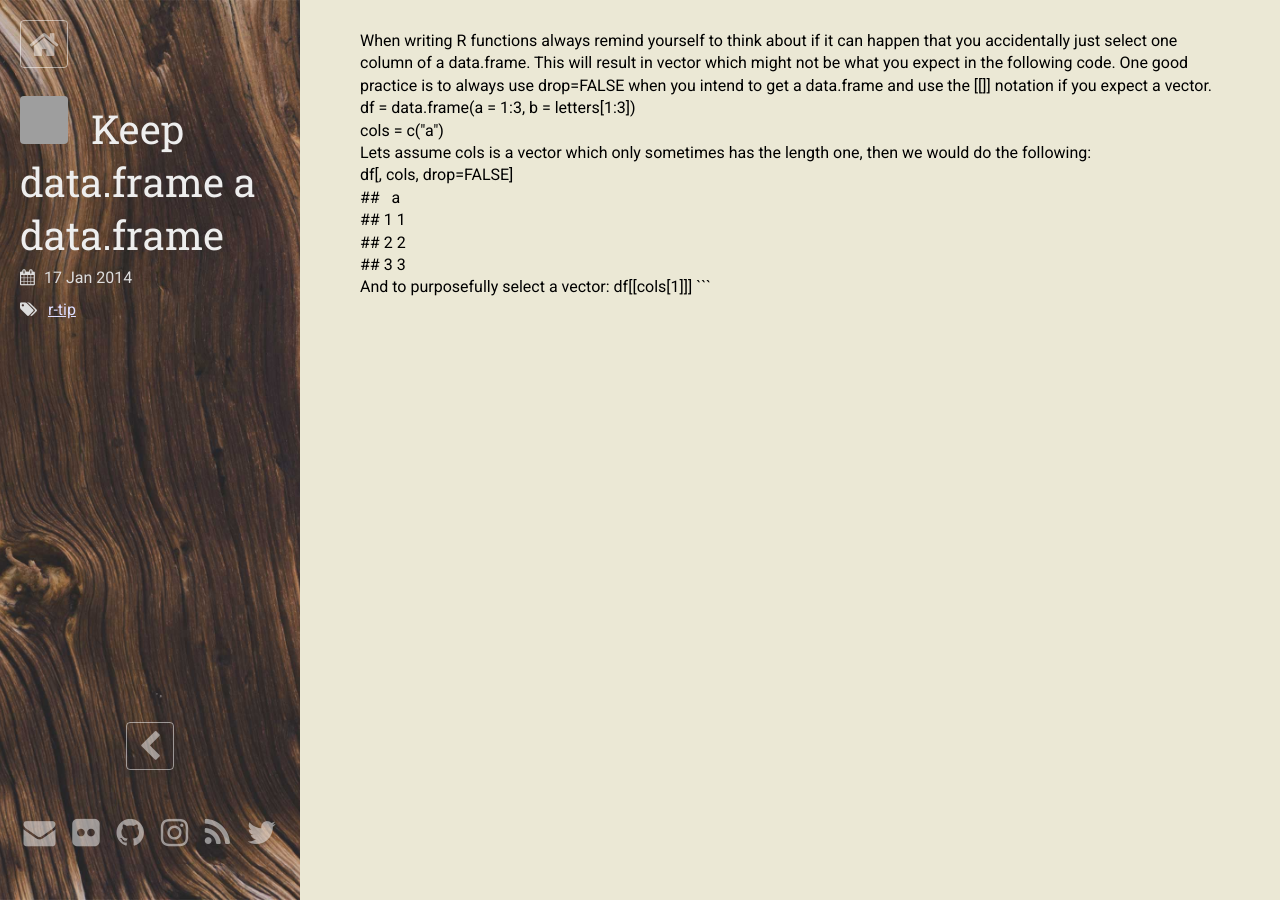
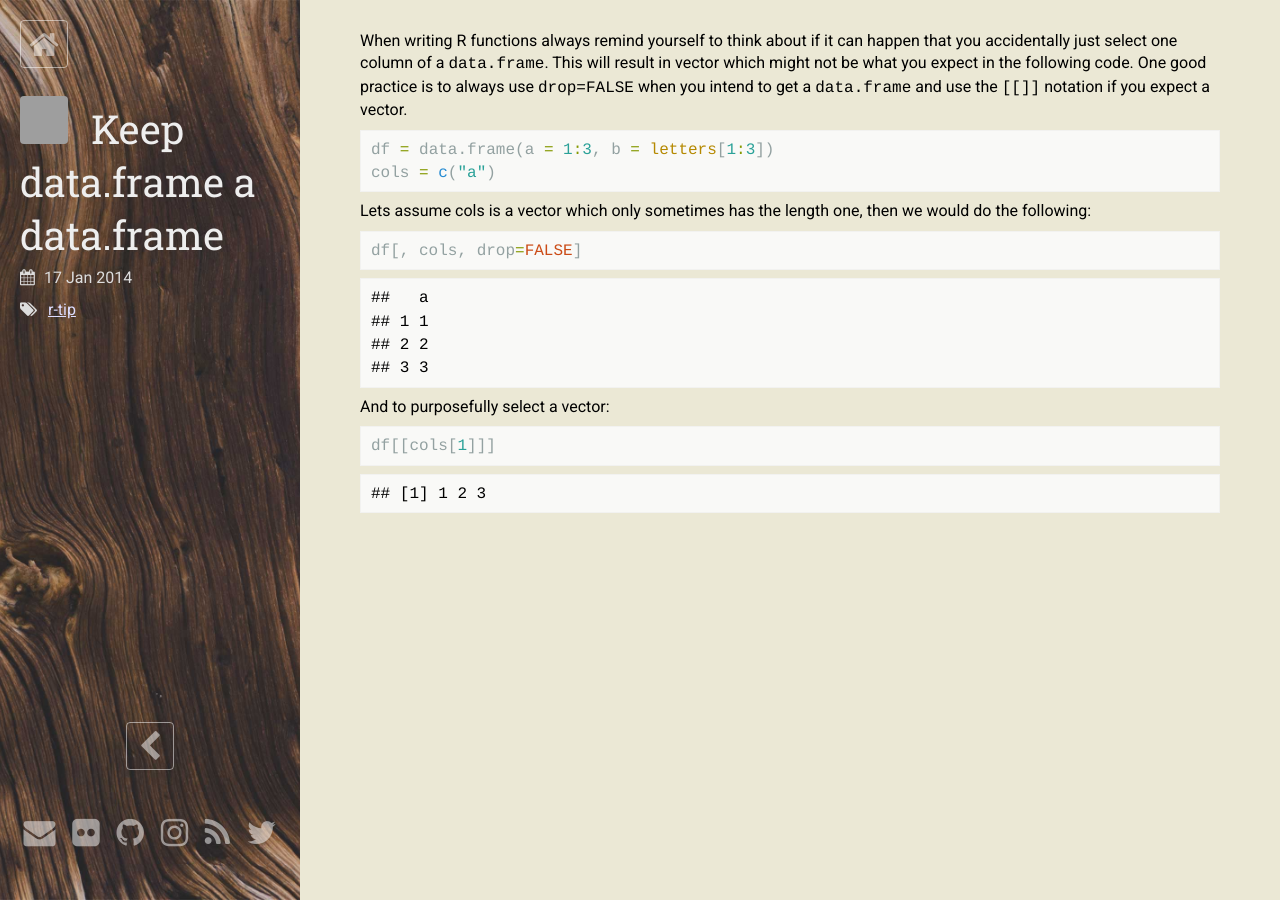
Before and after one commit to jakob-r/jakob-r.github.com, a Jekyll site: the page built from _posts/2014-01-17-kepp-data.frame-a-data.frame.md, in a window 1280 px wide. Built offline with Jekyll 4.4.1, drawn with Linux system fonts in a browser that asks for light colours; nearby versions of some CDN libraries; grey boxes are pictures that could not be loaded.

Commit message:
use scss and more

````diff
--- a/_config.yml
+++ b/_config.yml
@@ -24,3 +24,5 @@
 exclude:
   - knit2md
   - _source
+sass:
+  style: :compressed
--- a/_includes/meta.html
+++ b/_includes/meta.html
@@ -1,11 +1,9 @@
 	<meta charset="utf-8">
 	<meta http-equiv="X-UA-Compatible" content="IE=edge">
 	<meta name="viewport" content="width=device-width, initial-scale=1">
-	<link rel="stylesheet" href="/css/reset.css">
+	<link rel="stylesheet" href="/style.css">
 	<!-- Font Awsome -->
 	<link href="https://maxcdn.bootstrapcdn.com/font-awesome/4.6.3/css/font-awesome.min.css" rel="stylesheet" integrity="sha384-T8Gy5hrqNKT+hzMclPo118YTQO6cYprQmhrYwIiQ/3axmI1hQomh7Ud2hPOy8SP1" crossorigin="anonymous">
-	<!-- Own Modifications -->
-	<link rel="stylesheet" href="/css/custom.css">
 	<!-- Font -->
 	<link href="https://fonts.googleapis.com/css?family=Roboto|Roboto+Slab" rel="stylesheet">
 	<!-- RSS -->
--- a/_posts/2014-01-17-kepp-data.frame-a-data.frame.md
+++ b/_posts/2014-01-17-kepp-data.frame-a-data.frame.md
@@ -27,5 +27,13 @@
 ## 3 3
 {% endhighlight %}
 And to purposefully select a vector:
+
+{% highlight r %}
 df[[cols[1]]]
-```
+{% endhighlight %}
+
+
+
+{% highlight text %}
+## [1] 1 2 3
+{% endhighlight %}
--- a/css/custom.css
+++ b/_sass/_custom.scss
@@ -196,6 +196,27 @@
   color: #aa2e00;
 }
 
+/* content posts */
+article.post div.entry p img, #content p img {
+  display: block;
+  margin-right: auto;
+  margin-left: auto;
+  max-width: 95%;
+  border: solid thin #aaa;
+  background-color: #fff;
+}
+
+article.post div.entry p img:active, #content p img:active {
+  position: fixed;
+  margin-right: auto;
+  margin-left: auto;
+  top: 10px;
+  width: 95%;
+  max-height: 95%;
+  left: 10px;
+  z-index: 9999;
+}
+
 
 /* big screens */
 @media screen and (min-width: 961px), screen and (min-height: 501px){
--- /dev/null
+++ b/_sass/_highlights.scss
@@ -0,0 +1,81 @@
+
+.highlight {
+  background-color: #f9f9f7;
+  padding: 7px 7px 7px 10px;
+  border: 1px solid #f2f2f0;
+  margin: 0.5em 0;
+  overflow: auto;
+}
+
+code {
+  font-family:'Fira Mono','Courier', monospace;
+}
+
+.highlight .c { color: #586E75 } /* Comment */
+.highlight .err { color: #93A1A1 } /* Error */
+.highlight .g { color: #93A1A1 } /* Generic */
+.highlight .k { color: #859900 } /* Keyword */
+.highlight .l { color: #93A1A1 } /* Literal */
+.highlight .n { color: #93A1A1 } /* Name */
+.highlight .o { color: #859900 } /* Operator */
+.highlight .x { color: #CB4B16 } /* Other */
+.highlight .p { color: #93A1A1 } /* Punctuation */
+.highlight .cm { color: #586E75 } /* Comment.Multiline */
+.highlight .cp { color: #859900 } /* Comment.Preproc */
+.highlight .c1 { color: #586E75 } /* Comment.Single */
+.highlight .cs { color: #859900 } /* Comment.Special */
+.highlight .gd { color: #2AA198 } /* Generic.Deleted */
+.highlight .ge { color: #93A1A1; font-style: italic } /* Generic.Emph */
+.highlight .gr { color: #DC322F } /* Generic.Error */
+.highlight .gh { color: #CB4B16 } /* Generic.Heading */
+.highlight .gi { color: #859900 } /* Generic.Inserted */
+.highlight .go { color: #93A1A1 } /* Generic.Output */
+.highlight .gp { color: #93A1A1 } /* Generic.Prompt */
+.highlight .gs { color: #93A1A1; font-weight: bold } /* Generic.Strong */
+.highlight .gu { color: #CB4B16 } /* Generic.Subheading */
+.highlight .gt { color: #93A1A1 } /* Generic.Traceback */
+.highlight .kc { color: #CB4B16 } /* Keyword.Constant */
+.highlight .kd { color: #268BD2 } /* Keyword.Declaration */
+.highlight .kn { color: #859900 } /* Keyword.Namespace */
+.highlight .kp { color: #859900 } /* Keyword.Pseudo */
+.highlight .kr { color: #268BD2 } /* Keyword.Reserved */
+.highlight .kt { color: #DC322F } /* Keyword.Type */
+.highlight .ld { color: #93A1A1 } /* Literal.Date */
+.highlight .m { color: #2AA198 } /* Literal.Number */
+.highlight .s { color: #2AA198 } /* Literal.String */
+.highlight .na { color: #93A1A1 } /* Name.Attribute */
+.highlight .nb { color: #B58900 } /* Name.Builtin */
+.highlight .nc { color: #268BD2 } /* Name.Class */
+.highlight .no { color: #CB4B16 } /* Name.Constant */
+.highlight .nd { color: #268BD2 } /* Name.Decorator */
+.highlight .ni { color: #CB4B16 } /* Name.Entity */
+.highlight .ne { color: #CB4B16 } /* Name.Exception */
+.highlight .nf { color: #268BD2 } /* Name.Function */
+.highlight .nl { color: #93A1A1 } /* Name.Label */
+.highlight .nn { color: #93A1A1 } /* Name.Namespace */
+.highlight .nx { color: #555 } /* Name.Other */
+.highlight .py { color: #93A1A1 } /* Name.Property */
+.highlight .nt { color: #268BD2 } /* Name.Tag */
+.highlight .nv { color: #268BD2 } /* Name.Variable */
+.highlight .ow { color: #859900 } /* Operator.Word */
+.highlight .w { color: #93A1A1 } /* Text.Whitespace */
+.highlight .mf { color: #2AA198 } /* Literal.Number.Float */
+.highlight .mh { color: #2AA198 } /* Literal.Number.Hex */
+.highlight .mi { color: #2AA198 } /* Literal.Number.Integer */
+.highlight .mo { color: #2AA198 } /* Literal.Number.Oct */
+.highlight .sb { color: #586E75 } /* Literal.String.Backtick */
+.highlight .sc { color: #2AA198 } /* Literal.String.Char */
+.highlight .sd { color: #93A1A1 } /* Literal.String.Doc */
+.highlight .s2 { color: #2AA198 } /* Literal.String.Double */
+.highlight .se { color: #CB4B16 } /* Literal.String.Escape */
+.highlight .sh { color: #93A1A1 } /* Literal.String.Heredoc */
+.highlight .si { color: #2AA198 } /* Literal.String.Interpol */
+.highlight .sx { color: #2AA198 } /* Literal.String.Other */
+.highlight .sr { color: #DC322F } /* Literal.String.Regex */
+.highlight .s1 { color: #2AA198 } /* Literal.String.Single */
+.highlight .ss { color: #2AA198 } /* Literal.String.Symbol */
+.highlight .bp { color: #268BD2 } /* Name.Builtin.Pseudo */
+.highlight .vc { color: #268BD2 } /* Name.Variable.Class */
+.highlight .vg { color: #268BD2 } /* Name.Variable.Global */
+.highlight .vi { color: #268BD2 } /* Name.Variable.Instance */
+.highlight .il { color: #2AA198 } /* Literal.Number.Integer.Long */
--- /dev/null
+++ b/_sass/_reset.scss
@@ -0,0 +1,53 @@
+
+/***************/
+/* MEYER RESET */
+/***************/
+
+html, body, div, span, applet, object, iframe,
+h1, h2, h3, h4, h5, h6, p, blockquote, pre,
+a, abbr, acronym, address, big, cite, code,
+del, dfn, em, img, ins, kbd, q, s, samp,
+small, strike, strong, sub, sup, tt, var,
+b, u, i, center,
+dl, dt, dd, ol, ul, li,
+fieldset, form, label, legend,
+table, caption, tbody, tfoot, thead, tr, th, td,
+article, aside, canvas, details, embed,
+figure, figcaption, footer, header, hgroup,
+menu, nav, output, ruby, section, summary,
+time, mark, audio, video {
+	margin: 0;
+	padding: 0;
+	border: 0;
+	font-size: 100%;
+	font: inherit;
+	vertical-align: baseline;
+}
+// HTML5 display-role reset for older browsers
+article, aside, details, figcaption, figure,
+footer, header, hgroup, menu, nav, section {
+	display: block;
+}
+body {
+	line-height: 1;
+}
+ol, ul {
+	list-style: none;
+}
+blockquote, q {
+	quotes: none;
+}
+blockquote:before, blockquote:after,
+q:before, q:after {
+	content: '';
+	content: none;
+}
+table {
+	border-collapse: collapse;
+	border-spacing: 0;
+}
+// Apply a natural box layout model to all elements
+// from: http://www.paulirish.com/2012/box-sizing-border-box-ftw/
+*, *:before, *:after {
+  -moz-box-sizing: border-box; -webkit-box-sizing: border-box; box-sizing: border-box;
+}
--- a/_source/2014-01-17-kepp-data.frame-a-data.frame.Rmd
+++ b/_source/2014-01-17-kepp-data.frame-a-data.frame.Rmd
@@ -16,5 +16,6 @@
 df[, cols, drop=FALSE]
 ```
 And to purposefully select a vector:
+```{r}
 df[[cols[1]]]
 ```
--- a/css/reset.css
+++ /dev/null
@@ -1,48 +0,0 @@
-/* http://meyerweb.com/eric/tools/css/reset/
-   v2.0 | 20110126
-   License: none (public domain)
-*/
-
-html, body, div, span, applet, object, iframe,
-h1, h2, h3, h4, h5, h6, p, blockquote, pre,
-a, abbr, acronym, address, big, cite, code,
-del, dfn, em, img, ins, kbd, q, s, samp,
-small, strike, strong, sub, sup, tt, var,
-b, u, i, center,
-dl, dt, dd, ol, ul, li,
-fieldset, form, label, legend,
-table, caption, tbody, tfoot, thead, tr, th, td,
-article, aside, canvas, details, embed,
-figure, figcaption, footer, header, hgroup,
-menu, nav, output, ruby, section, summary,
-time, mark, audio, video {
-  margin: 0;
-  padding: 0;
-  border: 0;
-  font-size: 100%;
-  font: inherit;
-  vertical-align: baseline;
-}
-/* HTML5 display-role reset for older browsers */
-article, aside, details, figcaption, figure,
-footer, header, hgroup, menu, nav, section {
-  display: block;
-}
-body {
-  line-height: 1;
-}
-ol, ul {
-  list-style: none;
-}
-blockquote, q {
-  quotes: none;
-}
-blockquote:before, blockquote:after,
-q:before, q:after {
-  content: '';
-  content: none;
-}
-table {
-  border-collapse: collapse;
-  border-spacing: 0;
-}
--- /dev/null
+++ b/style.scss
@@ -0,0 +1,11 @@
+---
+---
+
+//
+// IMPORTS
+//
+
+@import "reset";
+@import "custom";
+// Syntax highlighting @import is at the bottom of this file
+@import "highlights";
````
Also changed, not shown: figures/2014-01-10-small-r-tip/unnamed-chunk-1-1.svg, figures/2014-01-10-small-r-tip/unnamed-chunk-1-2.svg, 1 other file.
